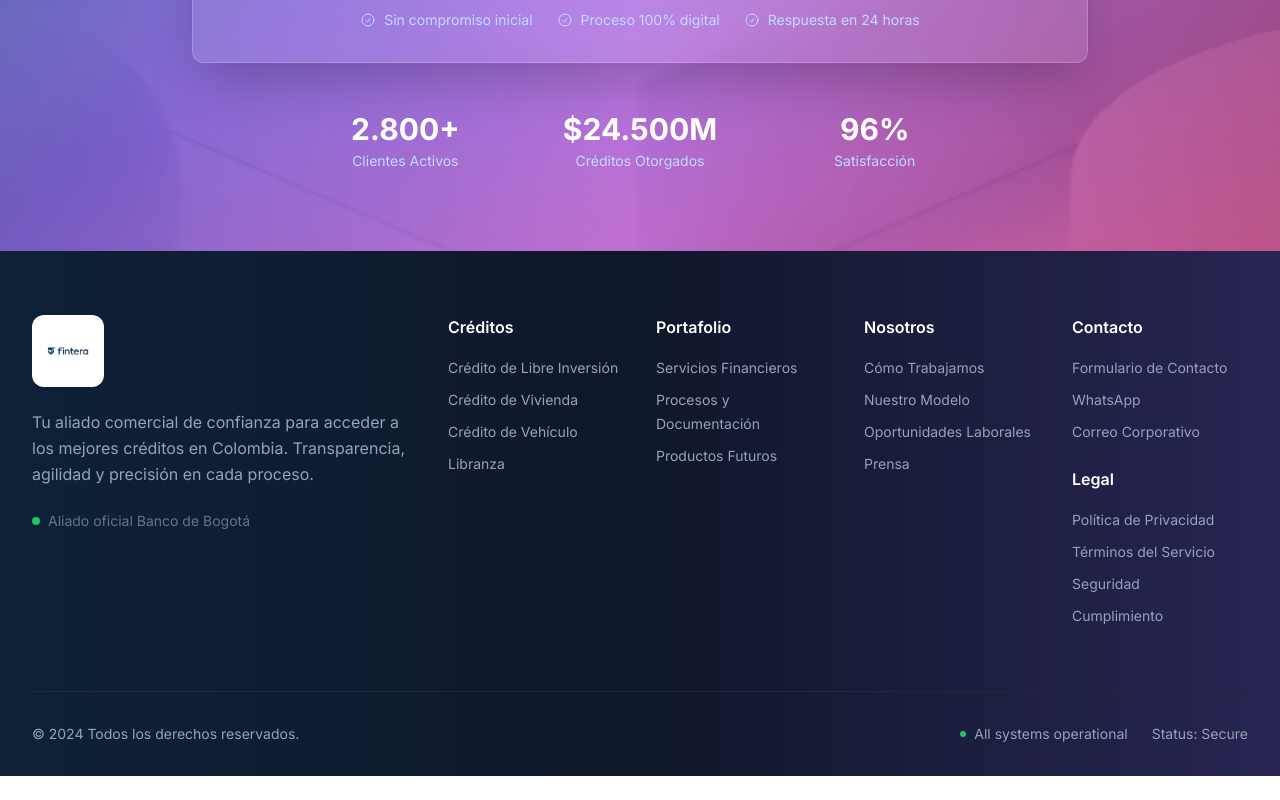
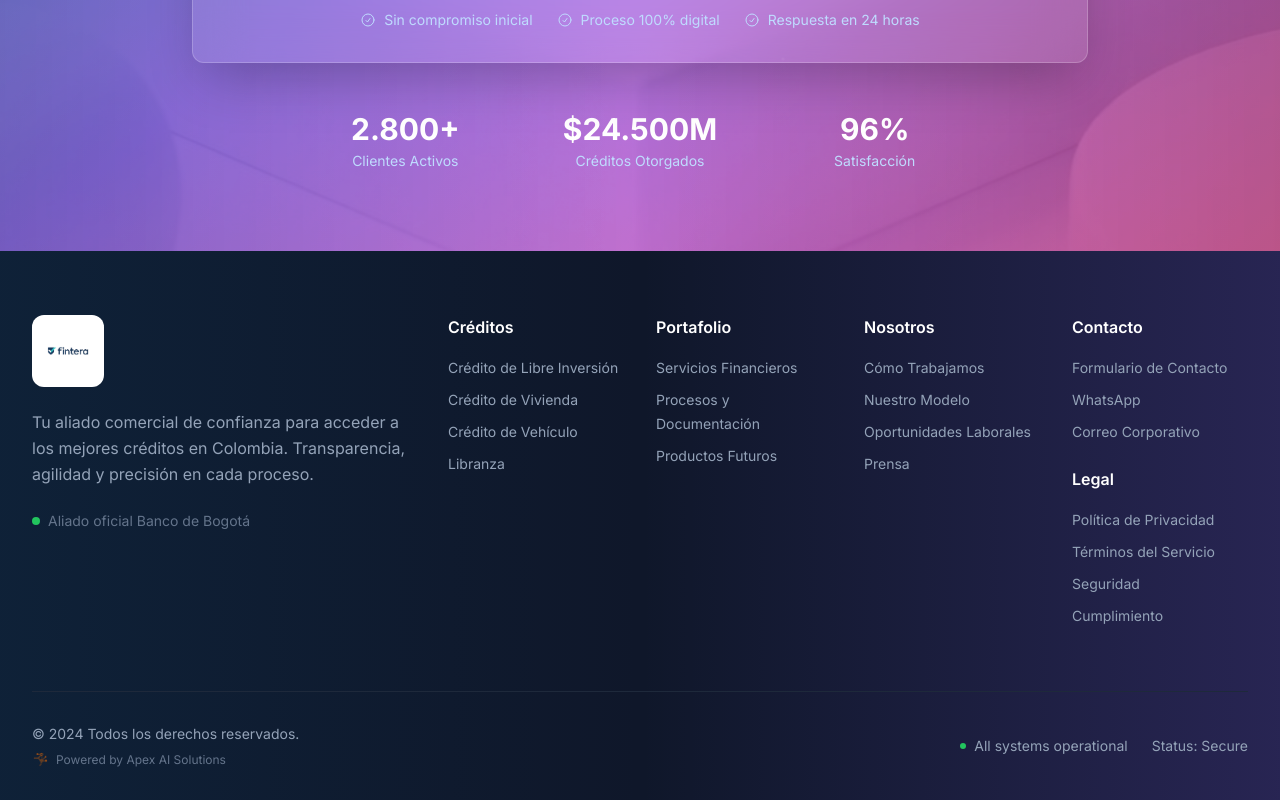
Before and after one commit to restless7/fintera-website, a Next.js app: page / in a window 1280 px wide. Shown: the part 7874-8674 px from the top of the page. Before the commit the page ends 8650 px from the top, so only its background shows below. Built offline with nearby package versions, Linux system fonts and the light colour scheme; no server answers.

Commit message:
feat(ui): add Apex AI Solutions footer attribution

```diff
--- a/components/fintera/footer.tsx
+++ b/components/fintera/footer.tsx
@@ -196,8 +196,17 @@ export default function Footer() {
           viewport={{ once: true }}
           transition={{ duration: 0.6, delay: 0.5 }}
         >
-          <div className="text-slate-400 text-sm mb-4 md:mb-0">
-            © 2024 Todos los derechos reservados.
+          <div className="text-slate-400 text-sm mb-4 md:mb-0 flex flex-col items-start gap-2">
+            <span>© 2024 Todos los derechos reservados.</span>
+            <a
+              href="https://www.apexaisolutions.dev/"
+              target="_blank"
+              rel="noopener noreferrer"
+              className="inline-flex items-center gap-2 text-xs text-slate-500 hover:text-slate-300 transition-colors duration-300"
+            >
+              <img src="/images/apex-logo.png" alt="Apex AI Solutions" className="w-4 h-4 object-contain opacity-75" />
+              Powered by Apex AI Solutions
+            </a>
           </div>
           <div className="flex items-center space-x-6 text-sm text-slate-400">
             <div className="flex items-center space-x-2">
```
Also changed, not shown: public/images/apex-logo.png (added).
